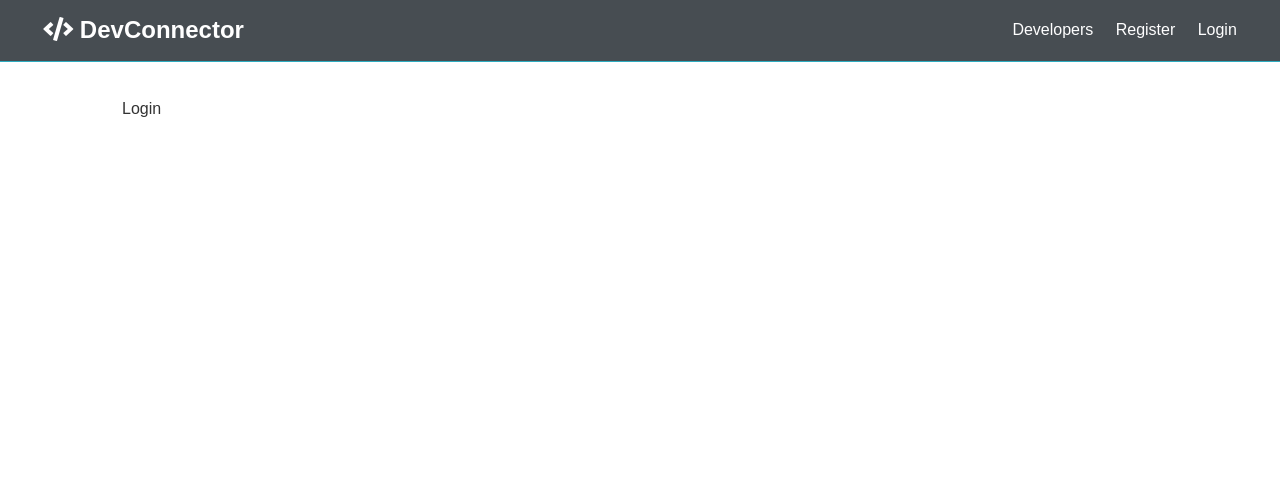
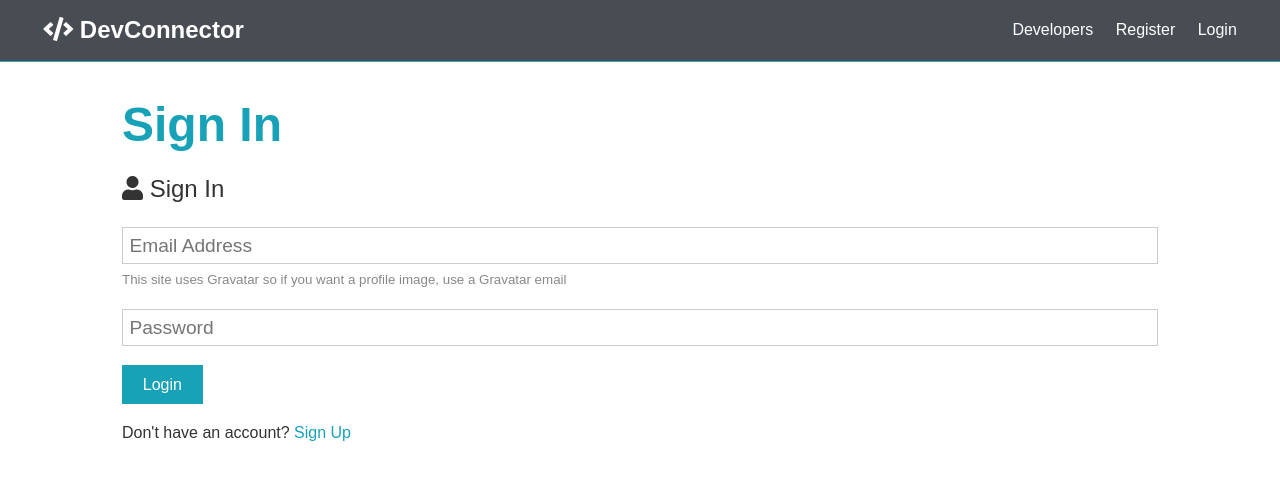
Before and after one commit to aishwaryaprabhat/MERN-full-stack, a React (Create React App) app in the folder client/: page /login in a window 1280 px wide. Shown: the top 480 px of the page. Built offline with nearby package versions, Linux system fonts and the light colour scheme.

Commit message:
non working config for login page

```diff
--- a/client/src/components/auth/Login.js
+++ b/client/src/components/auth/Login.js
@@ -1,11 +1,75 @@
-import React from 'react'
+import React, {useState, Fragment} from 'react';
+import axios from 'axios';
+import {Link} from 'react-router-dom';
+
 
 const Login = () => {
+const [formData, setFormData] = useState(
+    {
+        email: '',
+
+    }
+);
+    const {email, password} = formData;
+    const onChange = e=>setFormData({...formData, [e.target.name]:e.target.value});
+
+    const onSubmit = async e => {
+        e.preventDefault();
+
+        console.log('Passwords dont match');
+
+        const newUser = {
+            email,
+            password
+        }
+        try {
+            const config = {
+                headers: {
+                    'Content-Type': 'application/json'
+                }
+            }
+            const body = JSON.stringify(newUser);
+
+            const res = await axios.post('/api/users', body, config);
+            console.log(res.data);
+        } catch (error) {
+            console.error(error.response.data)
+        }
+
+
+    }
+
     return (
-        <div>
-            Login
-        </div>
-    )
+      <Fragment>
+        <h1 className="large text-primary">Sign In</h1>
+        <p className="lead">
+          <i className="fas fa-user"></i> Sign In
+        </p>
+        <form className="form" onSubmit={e=> onSubmit(e)}>
+          <div className="form-group">
+            <input type="email" placeholder="Email Address" name="email" value={email} onChange={e=>onChange(e)}/>
+            <small className="form-text">
+              This site uses Gravatar so if you want a profile image, use a
+              Gravatar email
+            </small>
+          </div>
+          <div className="form-group">
+            <input
+              type="password"
+              placeholder="Password"
+              name="password"
+              minLength="6"
+              value={password} onChange={e=>onChange(e)}
+              required
+            />
+          </div>
+          <input type="submit" className="btn btn-primary" value="Login" />
+        </form>
+        <p className="my-1">
+          Don't have an account? <Link to="/register">Sign Up</Link>
+        </p>
+      </Fragment>
+    );
 }
 
 export default Login
--- a/client/src/components/auth/Register.js
+++ b/client/src/components/auth/Register.js
@@ -1,6 +1,6 @@
 import React, {useState, Fragment} from 'react';
 import axios from 'axios';
-
+import {Link} from 'react-router-dom';
 
 const Register = () => {
 const [formData, setFormData] = useState(
@@ -81,7 +81,7 @@
           <input type="submit" className="btn btn-primary" value="Register" />
         </form>
         <p className="my-1">
-          Already have an account? <a href="login.html">Sign In</a>
+          Already have an account? <Link to="/login">Sign In</Link>
         </p>
       </Fragment>
     );
```
